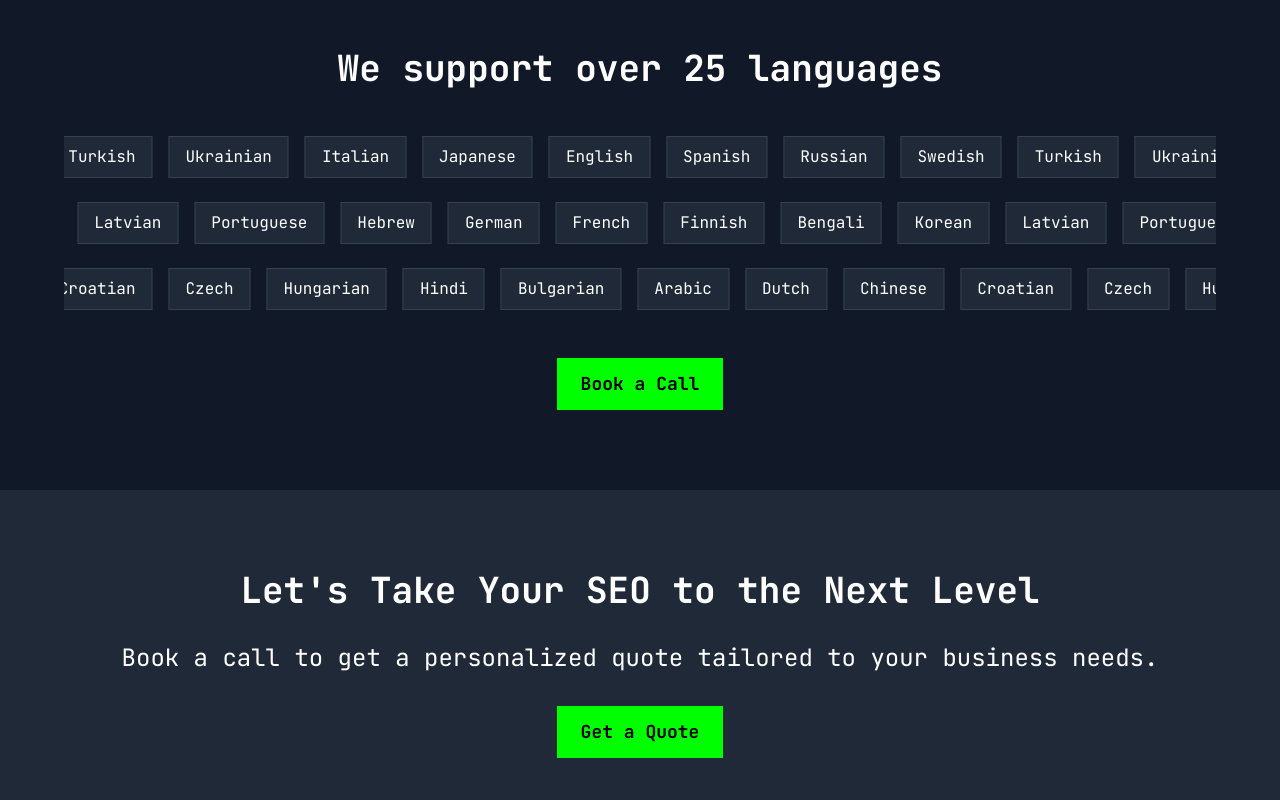
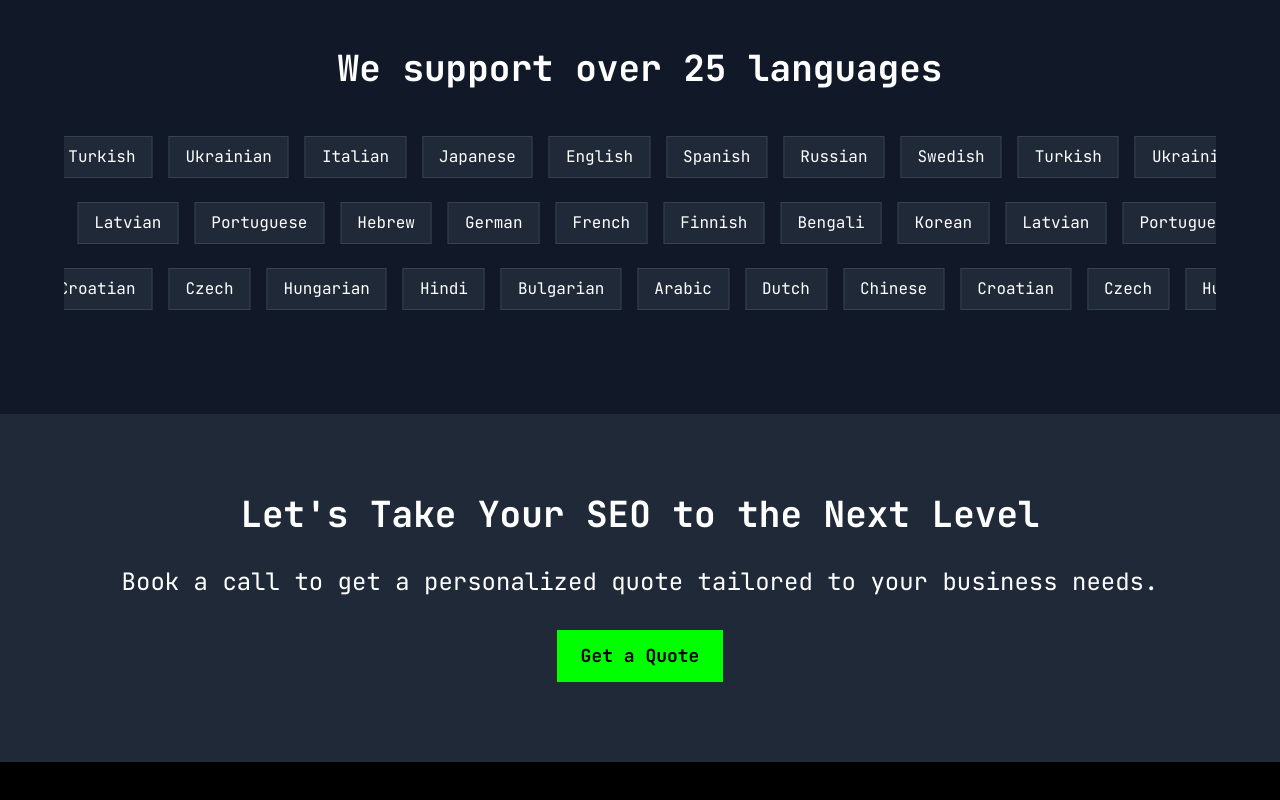
Before and after one commit to TheLeadMatrix/landingpage, a Next.js app: page / in a window 1280 px wide. Shown: the part 4306-5106 px from the top of the page. After the commit the page ends 5068 px from the top, so only its background shows below. Built offline with nearby package versions, Linux system fonts and the light colour scheme.

Commit message:
Update LanguageShowcase.tsx

```diff
--- a/app/components/LanguageShowcase.tsx
+++ b/app/components/LanguageShowcase.tsx
@@ -2,7 +2,6 @@
 
 import { motion, useAnimation } from 'framer-motion'
 import { useEffect, useRef, useState } from 'react'
-import BookingPopup from './BookingPopup'
 
 const languages = [
   "English", "Spanish", "Russian", "Swedish", "Turkish", "Ukrainian", "Italian", "Japanese",
@@ -66,7 +65,6 @@ const LanguageRow = ({ languages, direction }: { languages: string[], direction:
 }
 
 export default function LanguageShowcase() {
-  const [isPopupOpen, setIsPopupOpen] = useState(false)
   const rowCount = 3
   const languagesPerRow = Math.ceil(languages.length / rowCount)
 
@@ -91,17 +89,6 @@ export default function LanguageShowcase() {
             />
           ))}
         </div>
-        <div className="mt-12 text-center">
-          <motion.button
-            whileHover={{ scale: 1.05 }}
-            whileTap={{ scale: 0.95 }}
-            onClick={() => setIsPopupOpen(true)}
-            className="bg-[#00FF00] hover:bg-[#00DD00] text-black font-bold py-3 px-6 rounded-md text-lg transition-colors duration-300"
-          >
-            Book a Call
-          </motion.button>
-        </div>
-        <BookingPopup isOpen={isPopupOpen} onClose={() => setIsPopupOpen(false)} />
       </div>
     </section>
   )
```
